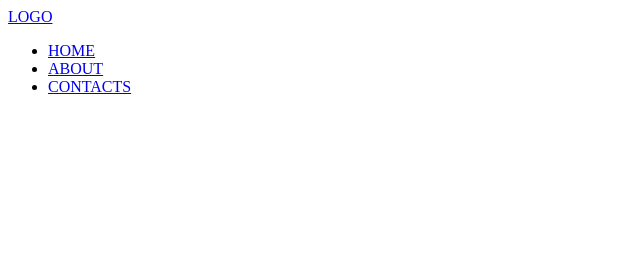
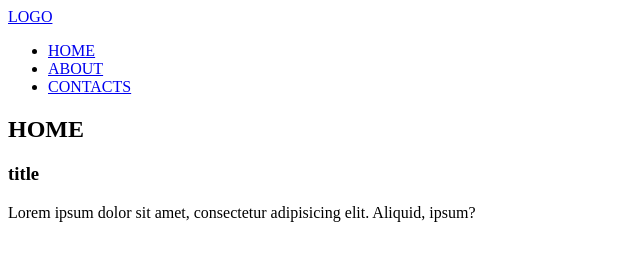
Before and after one commit to AleksaHrevtsova/sass, a plain HTML site: page index.html in a window 1280 px wide. Shown: the whole page, without its empty margins (0-640 px from the left). Drawn offline with Linux system fonts and the light colour scheme.

Commit message:
home added

```diff
--- a/index.html
+++ b/index.html
@@ -16,6 +16,16 @@
       </ul>
     </nav>
   </header>
+  <main>
+    <section class="home">
+      <h2>HOME</h2>
+      <div>
+        <h3>title</h3>
+        <p>Lorem ipsum dolor sit amet, consectetur adipisicing elit. Aliquid, ipsum?</p>
+      </div>
+    </section>
+    <section class="about"></section>
+  </main>
 
 </body>
 </html>
```
